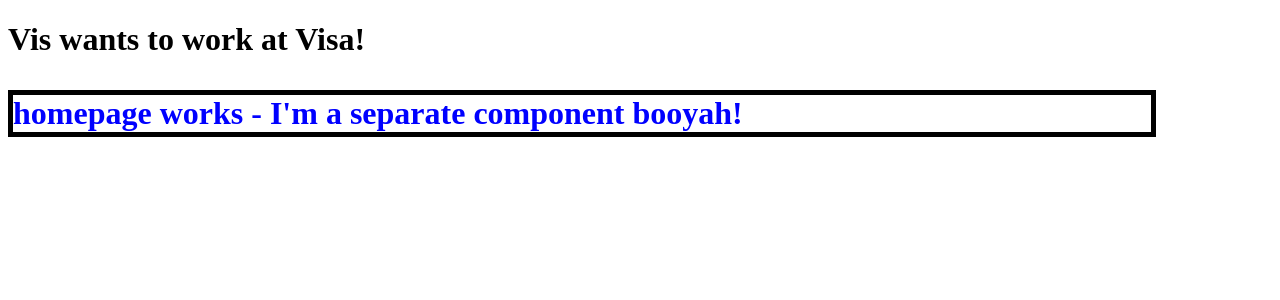
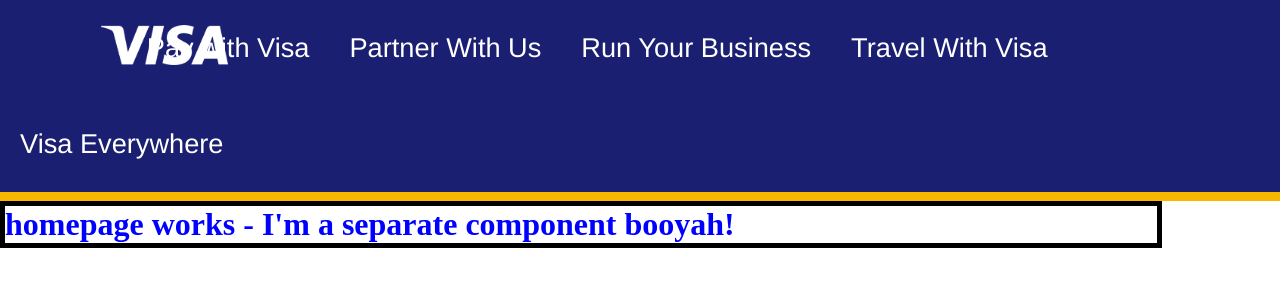
Before and after one commit to VisDPT/VisaUI-Angular2, an Angular app: page / in a window 1280 px wide. Shown: the top 300 px of the page. Built offline with nearby package versions, Linux system fonts and the light colour scheme.

Commit message:
navbar basics

```diff
--- a/src/app/app.component.css
+++ b/src/app/app.component.css
@@ -0,0 +1,40 @@
+/*
+Colors Scheme
+- gold: #f7b600
+- navy: #1a1f71
+*/
+
+ul {
+    list-style-type: none;
+    margin: 0;
+    padding: 0;
+    overflow: hidden;
+    background-color: #1a1f71;
+    border-bottom: #f7b600 solid 9px;
+}
+
+li {
+    float: left;
+}
+
+li a {
+    display: block;
+    color: white;
+    text-align: center;
+    padding: 2rem 20px;
+    text-decoration: none;
+    font-family: "Helvetica Neue", Helvetica, sans-serif;
+    /* font-family: 'open-sans', sans-serif, Tahoma;*/
+    font-size: 1.7rem;
+    font-weight: 300;
+}
+
+li a:hover {
+    background-color: #111;
+}
+
+#logo {
+    margin-top: 20%;
+    margin-left: 80%;
+    height: 2.5rem;
+}
--- a/src/app/app.component.html
+++ b/src/app/app.component.html
@@ -1,4 +1,11 @@
 <h1>
-    Vis wants to work at Visa!
+    <ul>
+        <li><img src="./assets/images/logo.png" id="logo"></li>
+        <li><a class="active" href="#payWithVisa">Pay with Visa</a></li>
+        <li><a href="#PartnerWithUs">Partner With Us</a></li>
+        <li><a href="#runYourBusiness">Run Your Business</a></li>
+        <li><a href="#travelWithVisa">Travel With Visa</a></li>
+        <li><a href="#visaEverywhere">Visa Everywhere </a></li>
+    </ul>
     <homepage></homepage>
 </h1>
--- a/src/app/homepage/homepage.component.css
+++ b/src/app/homepage/homepage.component.css
@@ -1,6 +1,6 @@
 #homepageText {
     border: solid 5px black;
     width: 90%;
-    height: 95%;
+    height: 100%;
     color: blue;
 }
--- a/src/styles.css
+++ b/src/styles.css
@@ -1 +1,8 @@
 /* You can add global styles to this file, and also import other style files */
+
+* {
+    margin: 0;
+    padding: 0;
+}
+
+body {}
```
Also changed, not shown: src/assets/images/logo.png (added).
